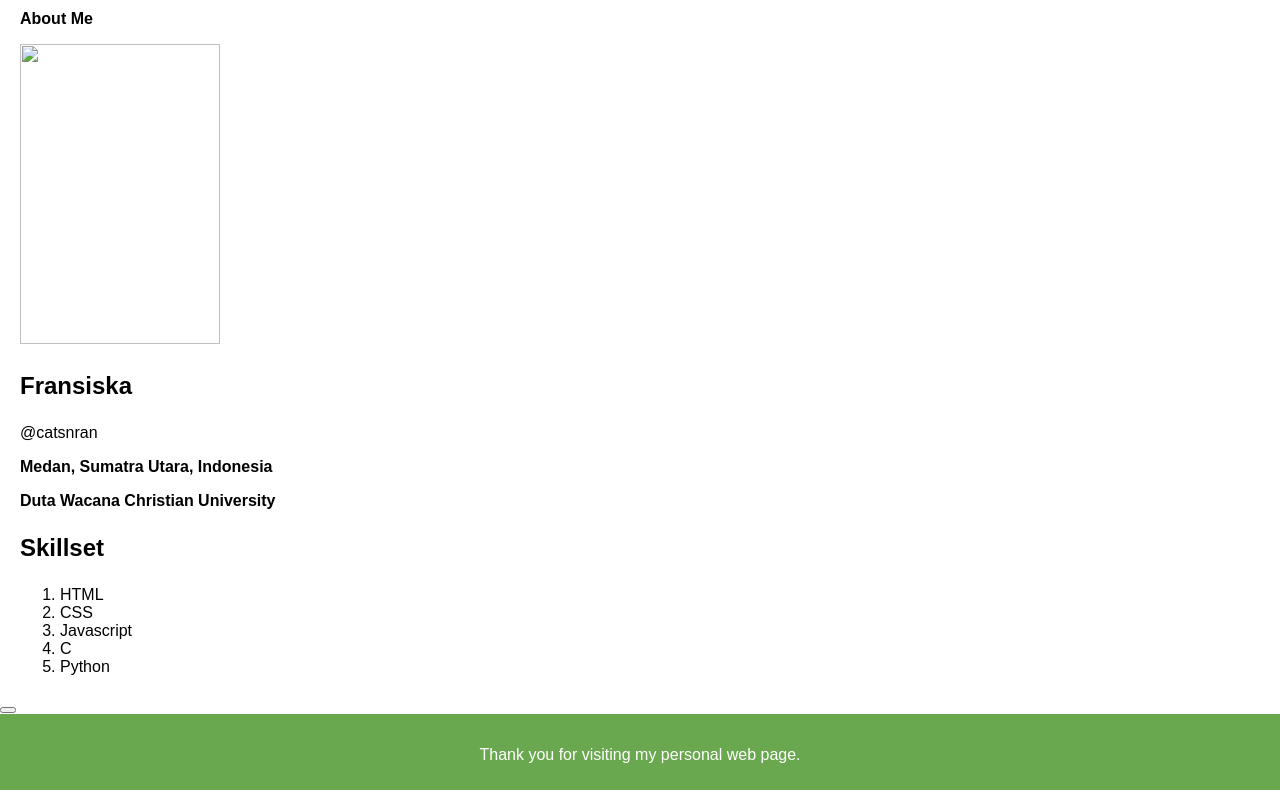
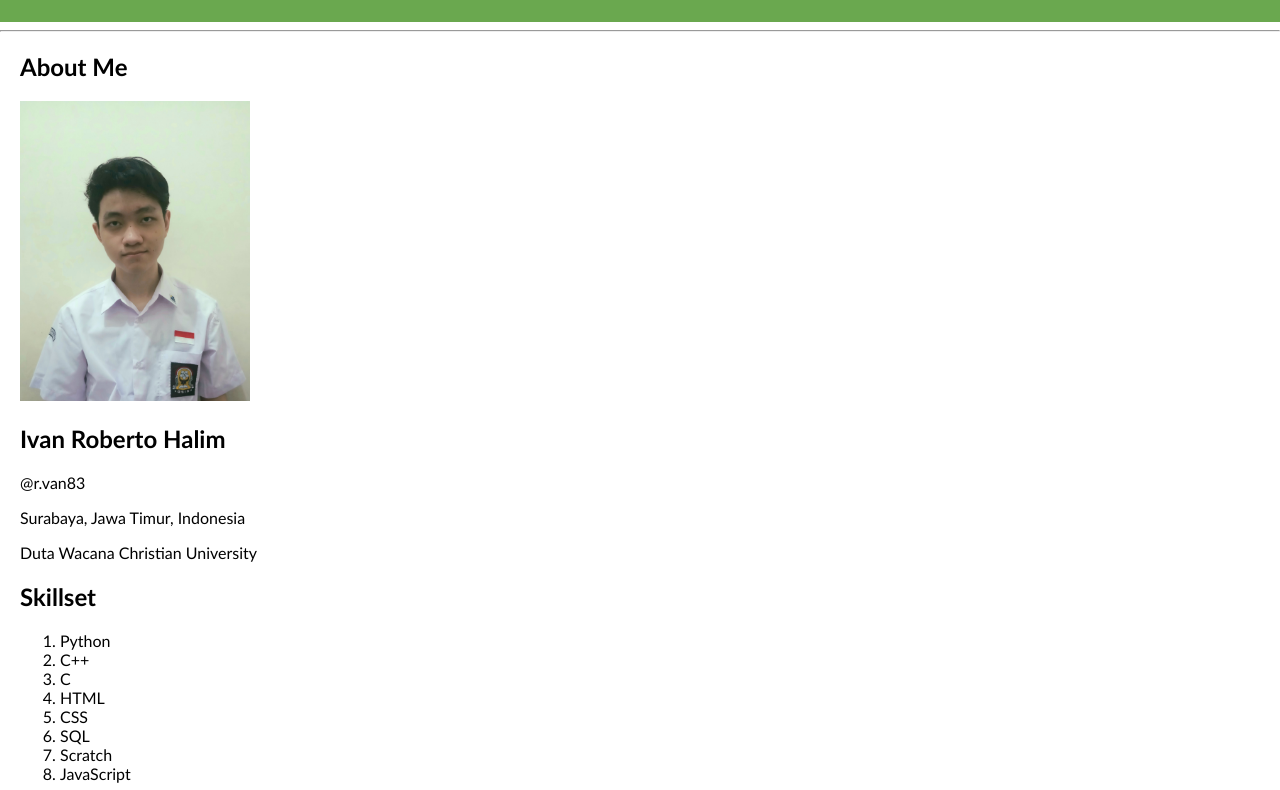
Before and after one commit to IvanRoberto83/UG11, a plain HTML site: page index.html in a window 1280 px wide. Shown: the part 92-882 px from the top of the page. Drawn offline with Linux system fonts and the light colour scheme.

Commit message:
71230986

```diff
--- a/index.html
+++ b/index.html
@@ -3,59 +3,52 @@
 <head>
     <meta charset="UTF-8">
     <meta name="">
-    <title>@catsnran - 71241123 - Personal Web Page</title>
+    <title>@r.van83 - 71230986 - Personal Web Page</title>
     <link rel="stylesheet" href="style.css">
 </head>
 <body>
     <header>
-        <p class="header">
-        <b>Welcome to My Personal Web Page</b>
-        </p>
+        <h1>Welcome to My Personal Web Page</h1>
     </header>
+    <hr>
     <section id="foto">
-        <p>
-            <b>About Me</b>
-        </p>
+        <h2>About Me</h2>
         <P>
-            <img src="ying.jpg" width="200" height="300">
+            <img src="foto diri.jpg" width="230" height="300">
         </P>
     </section>
     <section id="tentang-saya">
     <h1>
-        <p class="section">
-            Fransiska
-        </p>
+        Ivan Roberto Halim
     </h1>
-        <P class="body">
-            @catsnran
+    <P>
+        @r.van83
     </P>
     <P>
-            <b>Medan, Sumatra Utara, Indonesia</b>
+        Surabaya, Jawa Timur, Indonesia
     </P>
     <p>
-            <b>Duta Wacana Christian University</b>
+        Duta Wacana Christian University
     </p>
     </section>
     <section id="keterampilan">
-    <h2>
-        <p>
-            Skillset
-        </p>
-    </h2>
+        <h2>Skillset</h2>
         <ol class="ul">
+            <li>Python</li>
+            <li>C++</li>
+            <li>C</li>
             <li>HTML</li>
             <li>CSS</li>
-            <li>Javascript</li>
-            <li>C</li>
-            <li>Python</li>
+            <li>SQL</li>
+            <li>Scratch</li>
+            <li>JavaScript</li>
         </ol>
     </section>
-
-    <button id="tombolGantiWarna"> </button>
+    <hr>
 
     <footer>
         <p class="footer">
-        Thank you for visiting my personal web page.
+            <b>Thank You For Visiting My Personal Web Page</b>
         </p>
     </footer>
 
--- a/style.css
+++ b/style.css
@@ -1,5 +1,5 @@
 body {
-    font-family: 'Arial', sans-serif;
+    font-family: 'Calibri', sans-serif;
     margin: 0;
     padding: 0;
     transition: background-color 0.3s, color 0.3s;
```
Also changed, not shown: foto diri.jpg (added). Lines whose indentation alone changed are shown as unchanged.
